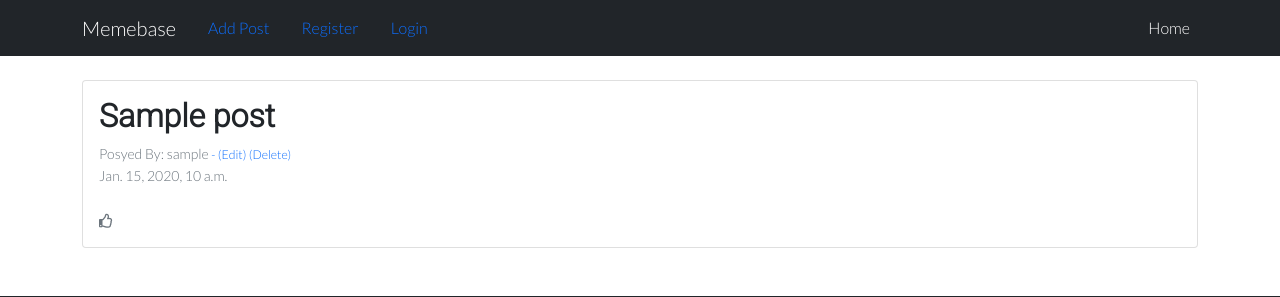
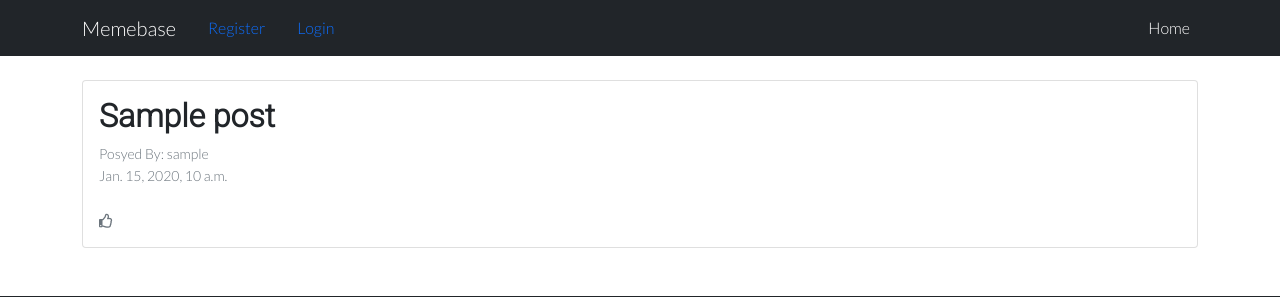
Before and after one commit to dhowai/portfolio-4-meme-blog, a Django app: page /post/1 in a window 1280 px wide. Shown: the top 297 px of the page. Run offline with Django 3.2, Linux system fonts and the light colour scheme; tables that the repository leaves empty hold one stand-in row (values such as "Sample post").

Commit message:
Add user ability to add, edit or delete posts only if logged in

```diff
--- a/templates/add_post.html
+++ b/templates/add_post.html
@@ -4,6 +4,7 @@
 {% block content %}
 <div class="container">
     <div class="row">
+        {% if user.is_authenticated %}
             <h1>Add Post</h1>
             <div class="mb-3">
                 <form method="POST">
@@ -12,6 +13,9 @@
                     <button class="btn btn-secondary">Post</button>
                 </form>
             </div>
+        {% else %}
+            <h2>Sorry you need to be logged in to Add a post</h2>
+        {% endif %}
     </div>
 </div>
 {% endblock %}
--- a/templates/base.html
+++ b/templates/base.html
@@ -30,9 +30,13 @@
     <nav class="navbar navbar-expand-lg navbar-dark bg-dark">
         <div class="container">
             <a class="navbar-brand" href="{% url 'home' %}">Memebase</a>
-            <a class="nav-link" href="{% url 'add_post' %}">Add Post</a>
-            <a class="nav-link" href="{% url 'register' %}">Register</a>
-            <a class="nav-link" href="{% url 'login' %}">Login</a>
+            {% if user.is_authenticated %}
+                <a class="nav-link" href="{% url 'add_post' %}">Add Post</a>
+                <a class="nav-link" href="{% url 'logout' %}">Logout</a>
+            {% else %}
+                <a class="nav-link" href="{% url 'register' %}">Register</a>
+                <a class="nav-link" href="{% url 'login' %}">Login</a>
+            {% endif %}
             <button class="navbar-toggler" type="button" data-bs-toggle="collapse"
                 data-bs-target="#navbarSupportedContent" aria-controls="navbarSupportedContent" aria-expanded="false"
                 aria-label="Toggle navigation"><span class="navbar-toggler-icon"></span></button>
--- a/templates/delete_post.html
+++ b/templates/delete_post.html
@@ -4,6 +4,7 @@
 {% block content %}
 <div class="container">
     <div class="row">
+        {% if user.is_authenticated %}
             <h1>Delete: {{ post.title }}</h1>
             <div class="mb-3">
                 <form method="POST">
@@ -14,6 +15,9 @@
                     <button class="btn btn-secondary">Delete Post</button>
                 </form>
             </div>
+        {% else %}
+            <h2>Sorry you need to be logged in to Delete this post</h2>
+        {% endif %}
     </div>
 </div>
 {% endblock %}
--- a/templates/edit_post.html
+++ b/templates/edit_post.html
@@ -4,6 +4,7 @@
 {% block content %}
 <div class="container">
     <div class="row">
+        {% if user.is_authenticated %}
             <h1>Edit Post</h1>
             <div class="mb-3">
                 <form method="POST">
@@ -12,6 +13,9 @@
                     <button class="btn btn-secondary">Update</button>
                 </form>
             </div>
+        {% else %}
+            <h2>Sorry you need to be logged in to Edit this post</h2>
+        {% endif %}
     </div>
 </div>
 {% endblock %}
--- a/templates/post_detail.html
+++ b/templates/post_detail.html
@@ -9,9 +9,14 @@
             <div class="card mb-4">
                 <div class="card-body">
                     <h2 class="card-title">{{ post.title }}</h2>
-                    <div class="small text-muted">Posyed By: {{ post.author }} <small><a class="post-link"
-                                href="{% url 'edit_post' post.pk %}"> - (Edit)</a><a class="post-link"
-                                href="{% url 'delete_post' post.pk %}"> (Delete)</a></small></div>
+                    <div class="small text-muted">Posyed By: {{ post.author }}
+                        <small>
+                            {% if user.is_authenticated %}
+                                <a class="post-link" href="{% url 'edit_post' post.pk %}"> - (Edit)</a>
+                                <a class="post-link" href="{% url 'delete_post' post.pk %}"> (Delete)</a>
+                            {% endif %}
+                        </small>
+                    </div>
                     <div class="small text-muted">{{ post.posted_on }}</div>
                     {% if "placeholder" in post.content_image.url %}
                     <img class="card-img-top" src="https://dummyimage.com/850x350/dee2e6/6c757d.jpg">
```
Also changed, not shown: templates/index.html (+8 -3 lines). Lines whose indentation alone changed are shown as unchanged.
